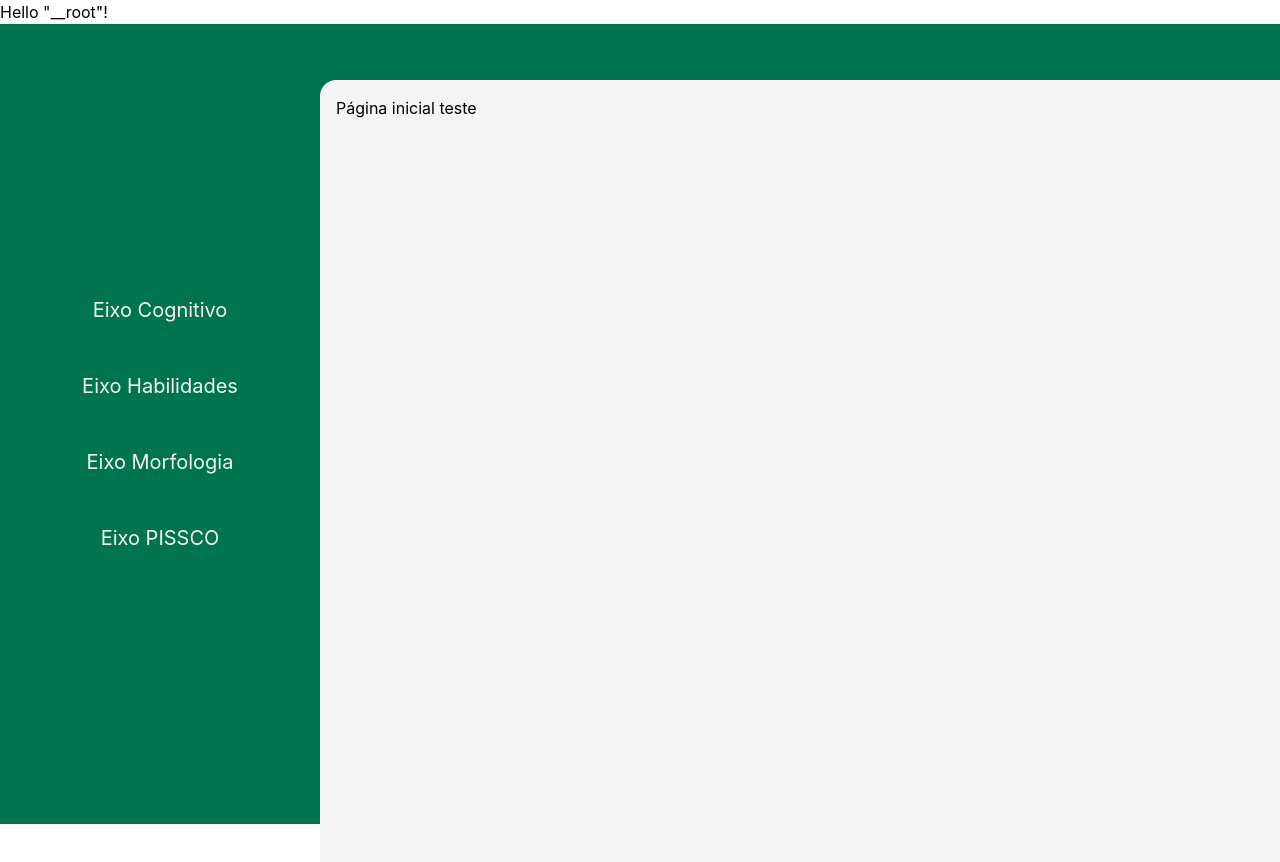
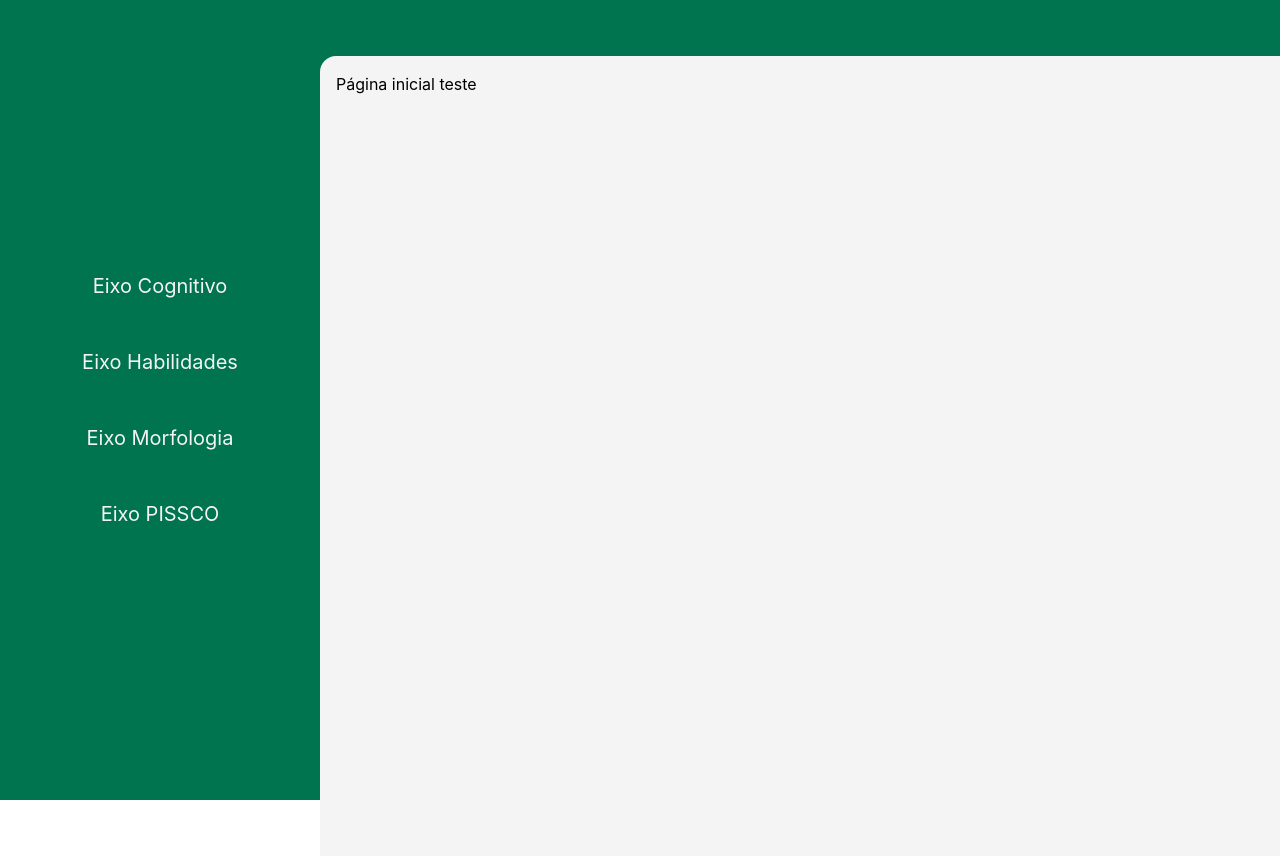
Before and after one commit to bernardobbm/prontua, a React (Vite) app: page / in a window 1280 px wide. Shown: the top 862 px of the page. Built offline with nearby package versions, Linux system fonts and the light colour scheme.

Commit message:
feat: Adição da tag responsável pelo carregamento dos metadados da página

```diff
--- a/src/pages/__root.tsx
+++ b/src/pages/__root.tsx
@@ -1,15 +1,15 @@
-import { Outlet, createRootRoute } from '@tanstack/react-router';
-import * as React from 'react';
+import { HeadContent, Outlet, createRootRoute } from '@tanstack/react-router';
 
 export const Route = createRootRoute({
   component: RootComponent,
+  notFoundComponent: () => <div>404 Not Found</div>,
 });
 
 function RootComponent() {
   return (
-    <React.Fragment>
-      <div>Hello "__root"!</div>
+    <>
+      <HeadContent />
       <Outlet />
-    </React.Fragment>
+    </>
   );
 }
```
